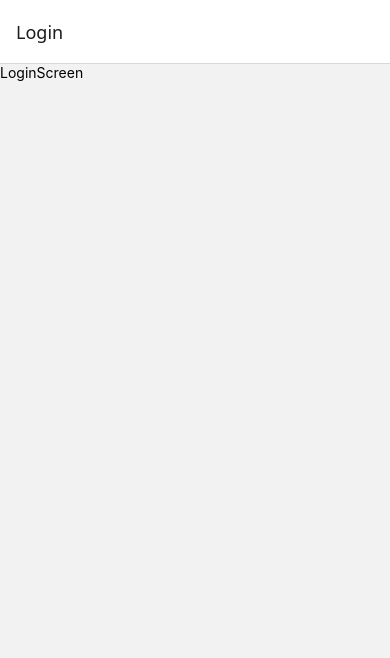
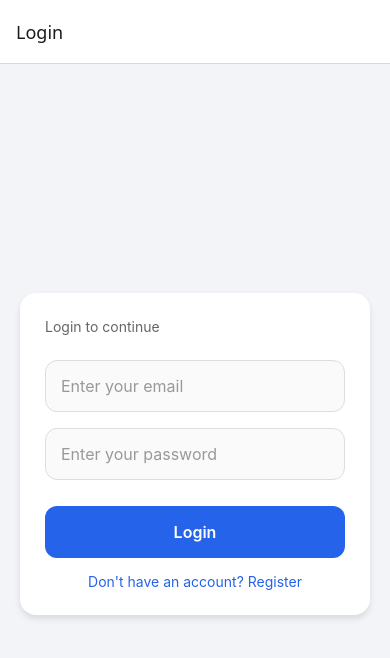
Before and after one commit to sandesh41work-ops/DevFeed, a React Native app: screen /Login in a window 390 px wide. Shown: the top 658 px of the page. Built offline with nearby package versions, Linux system fonts and the light colour scheme.

Commit message:
implemened the login screen

```diff
--- a/src/features/auth/LoginScreen.tsx
+++ b/src/features/auth/LoginScreen.tsx
@@ -1,13 +1,151 @@
+import {
+  StyleSheet,
+  Text,
+  TextInput,
+  View,
+  TouchableOpacity,
+} from 'react-native'
+import { useState } from 'react'
 
-import { StyleSheet, Text, View } from 'react-native'
-import React from 'react'
+
+function checkLoginCreds(email: string, password: string) {
+  if (email.trim() === "" || password.trim() === "") {
+    alert("Please enter both email and password.");
+    return false;
+  }
+  return true;
+}
 
 const LoginScreen = () => {
+  const [email, setEmail] = useState('')
+  const [password, setPassword] = useState('')
+
   return (
-    <View>
-      <Text>LoginScreen</Text>
+    <View style={styles.container}>
+      <View style={styles.card}>
+
+        <Text style={styles.subtitle}>
+          Login to continue
+        </Text>
+
+        <TextInput
+          style={styles.input}
+          placeholder="Enter your email"
+          placeholderTextColor="#999"
+          value={email}
+          onChangeText={setEmail}
+          keyboardType="email-address"
+          autoCapitalize="none"
+        />
+
+        <TextInput
+          style={styles.input}
+          placeholder="Enter your password"
+          placeholderTextColor="#999"
+          value={password}
+          onChangeText={setPassword}
+          secureTextEntry
+        />
+
+        <TouchableOpacity
+          style={styles.button}
+          onPress={() => {
+            checkLoginCreds(email, password);
+            console.log('Email:', email)
+            console.log('Password:', password)
+          }}
+        >
+          <Text style={styles.buttonText}>Login</Text>
+        </TouchableOpacity>
+
+
+        <TouchableOpacity
+          style={styles.signupLink}
+          onPress={() => {
+            console.log('Navigate to Register Screen')
+          }
+          }>
+          <Text style={styles.signupLinkText}>
+            Don't have an account? Register
+          </Text>
+        </TouchableOpacity>
+      </View>
+
     </View>
   )
 }
 
 export default LoginScreen
+
+const styles = StyleSheet.create({
+  container: {
+    flex: 1,
+    backgroundColor: '#f2f4f7',
+    justifyContent: 'center',
+    paddingHorizontal: 20,
+
+  },
+
+  card: {
+    backgroundColor: '#fff',
+    padding: 25,
+    borderRadius: 16,
+    shadowColor: '#000',
+    shadowOffset: {
+      width: 0,
+      height: 4,
+    },
+    shadowOpacity: 0.1,
+    shadowRadius: 6,
+
+    elevation: 5,
+  },
+
+  title: {
+    fontSize: 28,
+    fontWeight: '700',
+    color: '#111',
+    marginBottom: 6,
+  },
+
+  subtitle: {
+    fontSize: 14,
+    color: '#666',
+    marginBottom: 25,
+  },
+
+  input: {
+    height: 52,
+    borderWidth: 1,
+    borderColor: '#ddd',
+    borderRadius: 12,
+    paddingHorizontal: 15,
+    marginBottom: 16,
+    fontSize: 16,
+    backgroundColor: '#fafafa',
+  },
+
+  button: {
+    height: 52,
+    backgroundColor: '#2563eb',
+    borderRadius: 12,
+    justifyContent: 'center',
+    alignItems: 'center',
+    marginTop: 10,
+  },
+
+  buttonText: {
+    color: '#fff',
+    fontSize: 16,
+    fontWeight: '600',
+  },
+
+  signupLink: {
+    marginTop: 15,
+  },
+  signupLinkText: {
+    color: '#2563eb',
+    fontSize: 14,
+    textAlign: 'center',
+  }
+})
```
